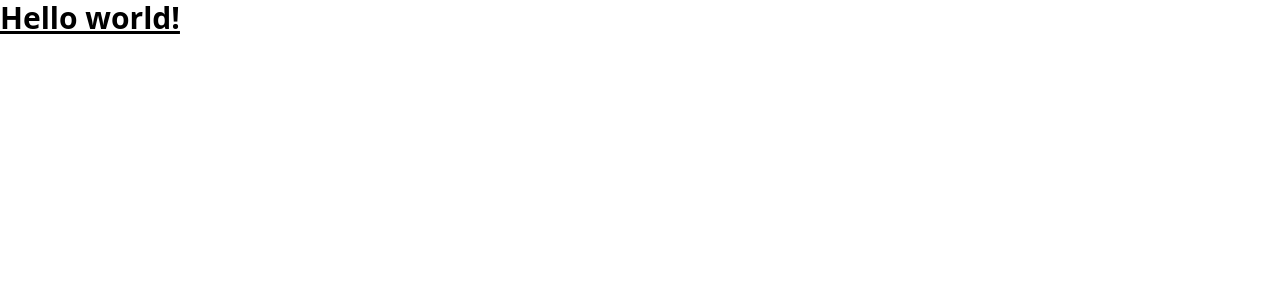
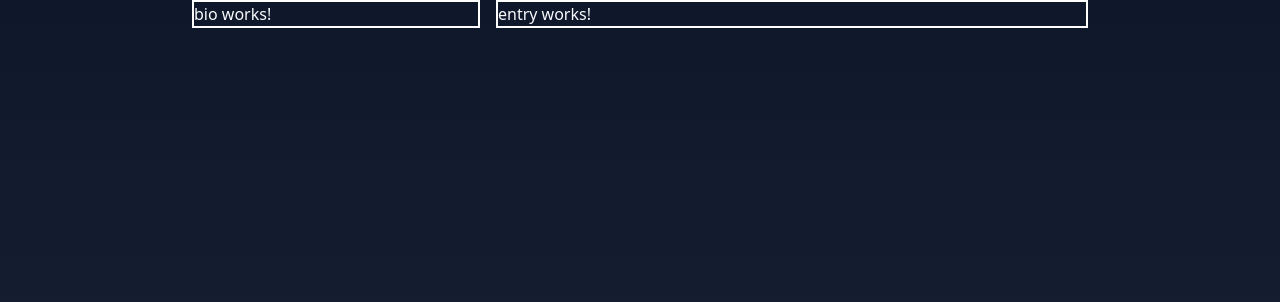
Before and after one commit to collinbartley/cobar, an Angular app: page / in a window 1280 px wide. Shown: the top 302 px of the page. Built offline with nearby package versions, Linux system fonts and the light colour scheme.

Commit message:
Creating some components, and setting up the basic page layout.
Bio component, Entry component, page layout stuff, and some styling stuff too.

```diff
--- a/src/app/app.component.html
+++ b/src/app/app.component.html
@@ -1,3 +1,8 @@
-<h1 class="text-3xl font-bold underline">
-  Hello world!
-</h1>
+<div class="grid grid-cols-1 gap-4 max-w-xl md:grid-flow-col  md:grid-cols-3 md:max-w-4xl mx-auto">
+  <div class="col-span-3 md:col-span-1 border-solid border-white border-2">
+    <app-bio></app-bio>
+  </div>
+  <div class="col-span-3 md:col-span-2 border-solid border-white border-2">
+    <app-entry></app-entry>
+  </div>
+</div>
--- a/src/app/app.component.scss
+++ b/src/app/app.component.scss
@@ -0,0 +1,4 @@
+$bg: #111827;
+$work: #73DDFF;
+$education: #5AD098;
+$text: #F2F2F2;
--- a/src/app/app.module.ts
+++ b/src/app/app.module.ts
@@ -3,10 +3,14 @@ import { BrowserModule } from '@angular/platform-browser';
 
 import { AppRoutingModule } from './app-routing.module';
 import { AppComponent } from './app.component';
+import { BioComponent } from './components/bio/bio.component';
+import { EntryComponent } from './components/entry/entry.component';
 
 @NgModule({
   declarations: [
-    AppComponent
+    AppComponent,
+    BioComponent,
+    EntryComponent
   ],
   imports: [
     BrowserModule,
--- /dev/null
+++ b/src/app/components/bio/bio.component.html
@@ -0,0 +1 @@
+<p>bio works!</p>
--- /dev/null
+++ b/src/app/components/bio/bio.component.ts
@@ -0,0 +1,15 @@
+import { Component, OnInit } from '@angular/core';
+
+@Component({
+  selector: 'app-bio',
+  templateUrl: './bio.component.html',
+  styleUrls: ['./bio.component.scss']
+})
+export class BioComponent implements OnInit {
+
+  constructor() { }
+
+  ngOnInit(): void {
+  }
+
+}
--- /dev/null
+++ b/src/app/components/entry/entry.component.html
@@ -0,0 +1 @@
+<p>entry works!</p>
--- /dev/null
+++ b/src/app/components/entry/entry.component.ts
@@ -0,0 +1,15 @@
+import { Component, OnInit } from '@angular/core';
+
+@Component({
+  selector: 'app-entry',
+  templateUrl: './entry.component.html',
+  styleUrls: ['./entry.component.scss']
+})
+export class EntryComponent implements OnInit {
+
+  constructor() { }
+
+  ngOnInit(): void {
+  }
+
+}
--- a/src/index.html
+++ b/src/index.html
@@ -7,7 +7,7 @@
   <meta name="viewport" content="width=device-width, initial-scale=1">
   <link rel="icon" type="image/x-icon" href="favicon.ico">
 </head>
-<body>
+<body class="h-screen bg-gradient-to-b from-slate-900 to-slate-800 text-slate-50">
   <app-root></app-root>
 </body>
 </html>
```
Also changed, not shown: src/app/components/bio/bio.component.scss (added), src/app/components/entry/entry.component.scss (added), 2 other files (tests, documents, lock files or other folders).
